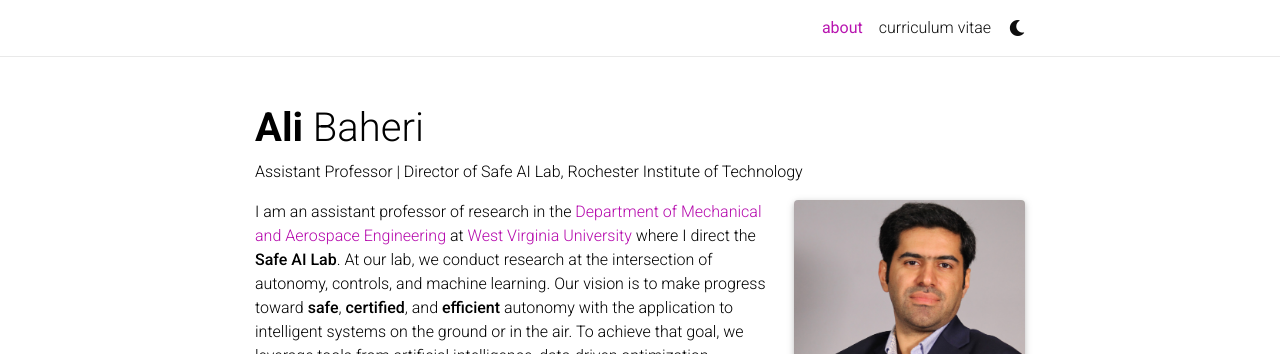
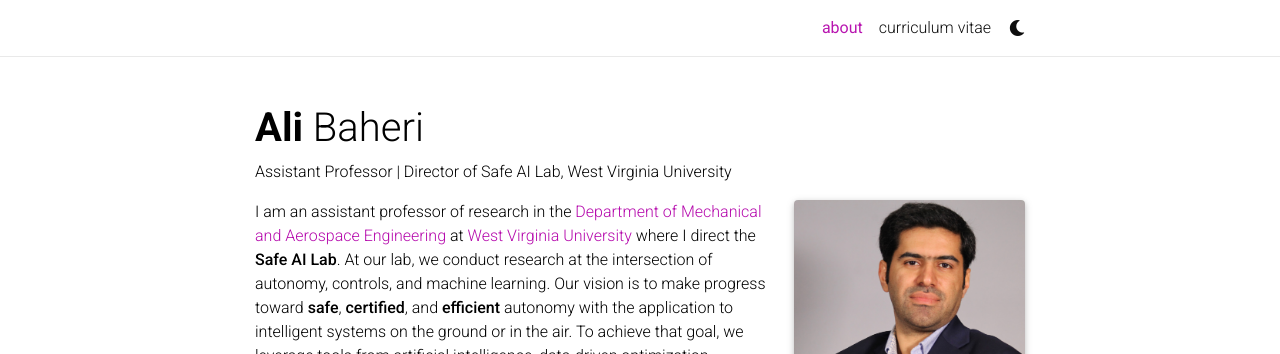
Before and after one commit to AliBaheri/alibaheri, a Jekyll site: the page built from _pages/about.md, in a window 1280 px wide and 900 px high. Shown: the top 354 px of the window. Built offline with Jekyll 4.4.1, drawn with Linux system fonts in a browser that asks for light colours; nearby versions of some CDN libraries; comment, search, counter and statistics services are not loaded; a style sheet for code colours, icons or effects is not loaded.

Commit message:
Update about.md

```diff
--- a/_pages/about.md
+++ b/_pages/about.md
@@ -2,7 +2,7 @@
 layout: about
 title: about
 permalink: /
-description: Assistant Professor | Director of Safe AI Lab, Rochester Institute of Technology
+description: Assistant Professor | Director of Safe AI Lab, West Virginia University
 
 #Contacts. Moto. Etc.
 
```
